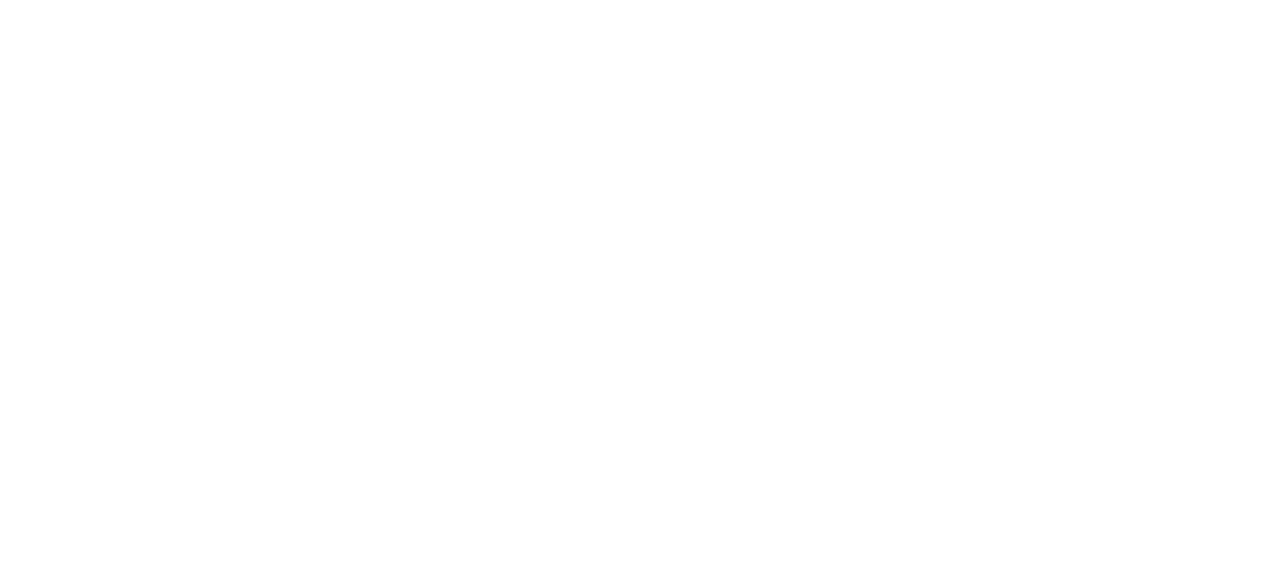
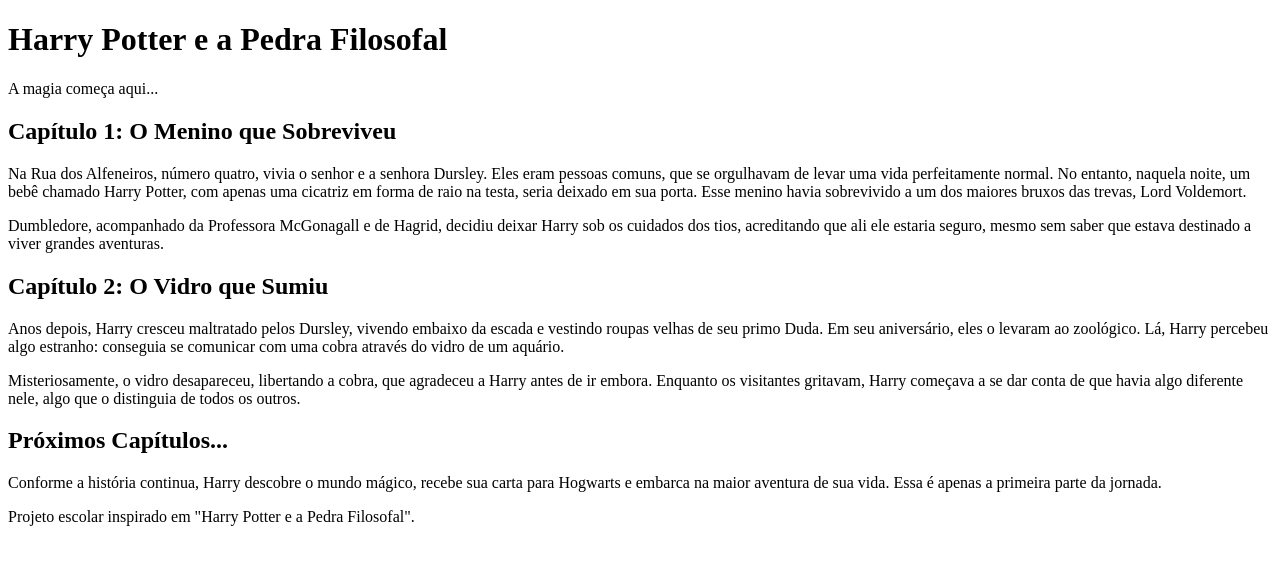
Before and after one commit to davipaulik-star/A-Pedra-Filosofal, a plain HTML site: page index.html in a window 1280 px wide. Drawn offline with Linux system fonts and the light colour scheme.

Commit message:
Add files via upload

```diff
--- a/index.html
+++ b/index.html
@@ -1,11 +1,58 @@
 <!DOCTYPE html>
-<html lang="pt-BR">
+<html lang="pt-br">
 <head>
     <meta charset="UTF-8">
-    <meta name="viewport" content="width=device-width, initial-scale=1.0">
-    <title>A Pedra Filosofal</title>
+    <title>Harry Potter e a Pedra Filosofal</title>
+    <link rel="stylesheet" href="../css/style.css">
 </head>
 <body>
+    <header>
+        <h1>Harry Potter e a Pedra Filosofal</h1>
+        <p>A magia começa aqui...</p>
+    </header>
 
+    <main>
+        <section>
+            <h2>Capítulo 1: O Menino que Sobreviveu</h2>
+            <p>
+                Na Rua dos Alfeneiros, número quatro, vivia o senhor e a senhora Dursley.
+                Eles eram pessoas comuns, que se orgulhavam de levar uma vida perfeitamente normal.
+                No entanto, naquela noite, um bebê chamado Harry Potter, com apenas uma cicatriz em forma de raio na testa,
+                seria deixado em sua porta. Esse menino havia sobrevivido a um dos maiores bruxos das trevas, Lord Voldemort.
+            </p>
+            <p>
+                Dumbledore, acompanhado da Professora McGonagall e de Hagrid, decidiu deixar Harry sob os cuidados dos tios,
+                acreditando que ali ele estaria seguro, mesmo sem saber que estava destinado a viver grandes aventuras.
+            </p>
+        </section>
+
+        <section>
+            <h2>Capítulo 2: O Vidro que Sumiu</h2>
+            <p>
+                Anos depois, Harry cresceu maltratado pelos Dursley, vivendo embaixo da escada e vestindo roupas velhas de seu primo Duda.
+                Em seu aniversário, eles o levaram ao zoológico. Lá, Harry percebeu algo estranho: conseguia se comunicar com uma cobra
+                através do vidro de um aquário.
+            </p>
+            <p>
+                Misteriosamente, o vidro desapareceu, libertando a cobra, que agradeceu a Harry antes de ir embora.
+                Enquanto os visitantes gritavam, Harry começava a se dar conta de que havia algo diferente nele,
+                algo que o distinguia de todos os outros.
+            </p>
+        </section>
+
+        <section>
+            <h2>Próximos Capítulos...</h2>
+            <p>
+                Conforme a história continua, Harry descobre o mundo mágico, recebe sua carta para Hogwarts e embarca na maior aventura de sua vida.
+                Essa é apenas a primeira parte da jornada.
+            </p>
+        </section>
+    </main>
+
+    <footer>
+        <p>Projeto escolar inspirado em "Harry Potter e a Pedra Filosofal".</p>
+    </footer>
+
+    <script src="../js/script.js"></script>
 </body>
 </html>
```
